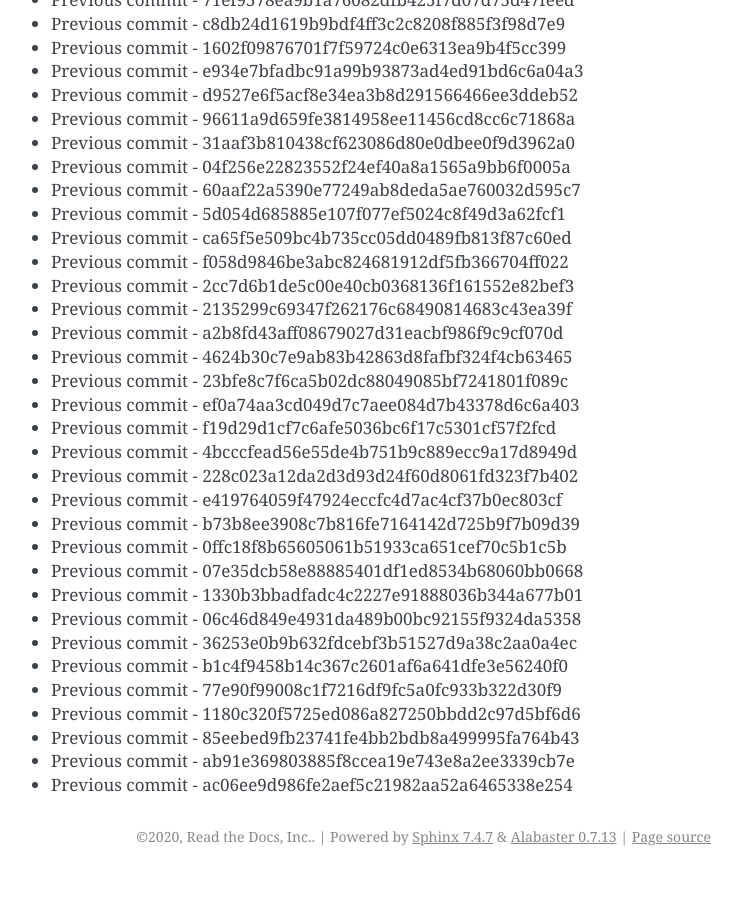
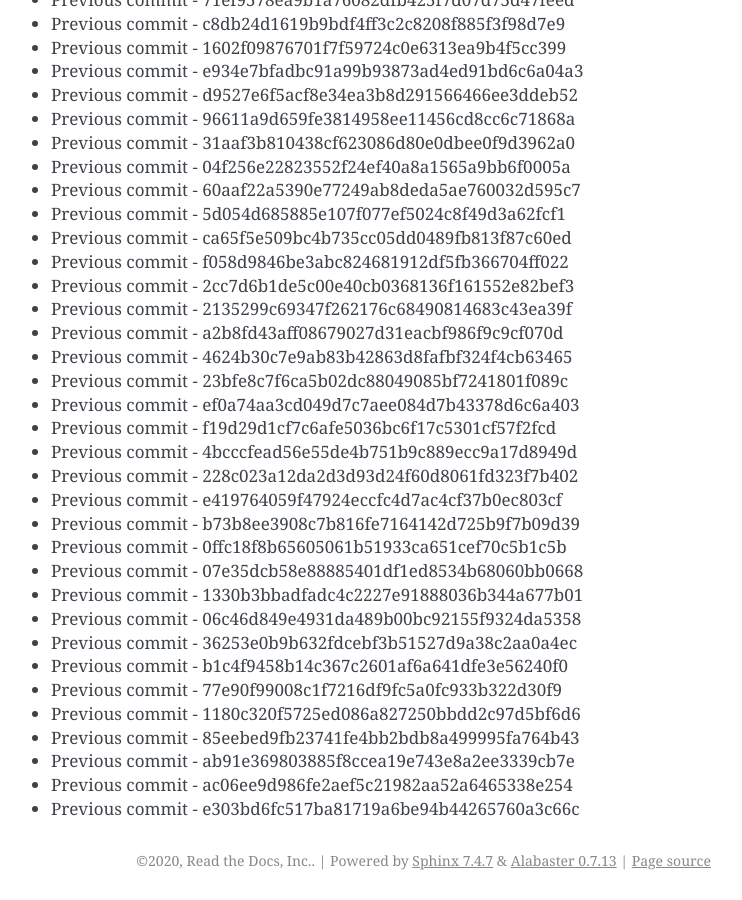
Before and after one commit to readthedocs/rtd-git-stresstest, a Sphinx documentation site: the page built from docs/updates.rst, in a window 1280 px wide and 900 px high, scrolled down 65740 px. Shown: the whole window, without its empty margins (399-1141 px from the left). Built offline with Sphinx 7.4.7, drawn with Linux system fonts in a browser that asks for light colours; before the commit the page ends 66616 px from its top, so only the background shows below that.

Commit message:
Generating commit from previous: e303bd6fc517ba81719a6be94b44265760a3c66c

```diff
--- a/docs/updates.rst
+++ b/docs/updates.rst
@@ -2794,3 +2794,4 @@ It can be tested for any performance characteristics.
 * Previous commit - 85eebed9fb23741fe4bb2bdb8a499995fa764b43
 * Previous commit - ab91e369803885f8ccea19e743e8a2ee3339cb7e
 * Previous commit - ac06ee9d986fe2aef5c21982aa52a6465338e254
+* Previous commit - e303bd6fc517ba81719a6be94b44265760a3c66c
```
